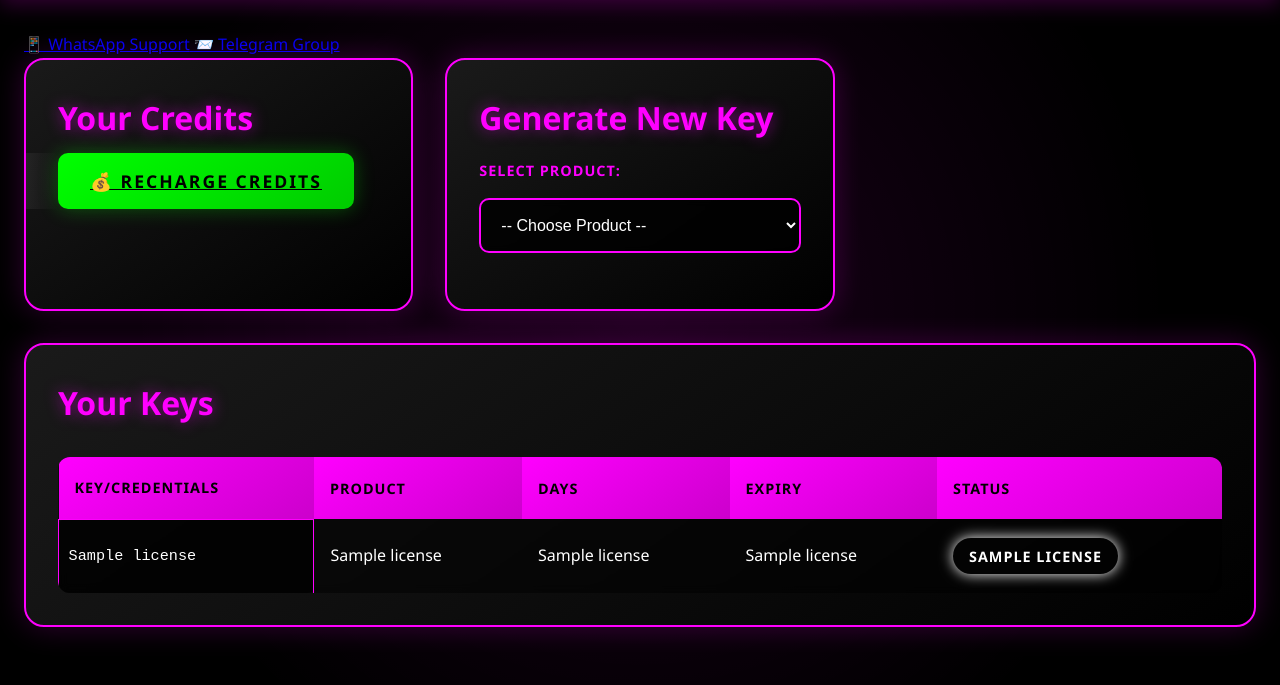
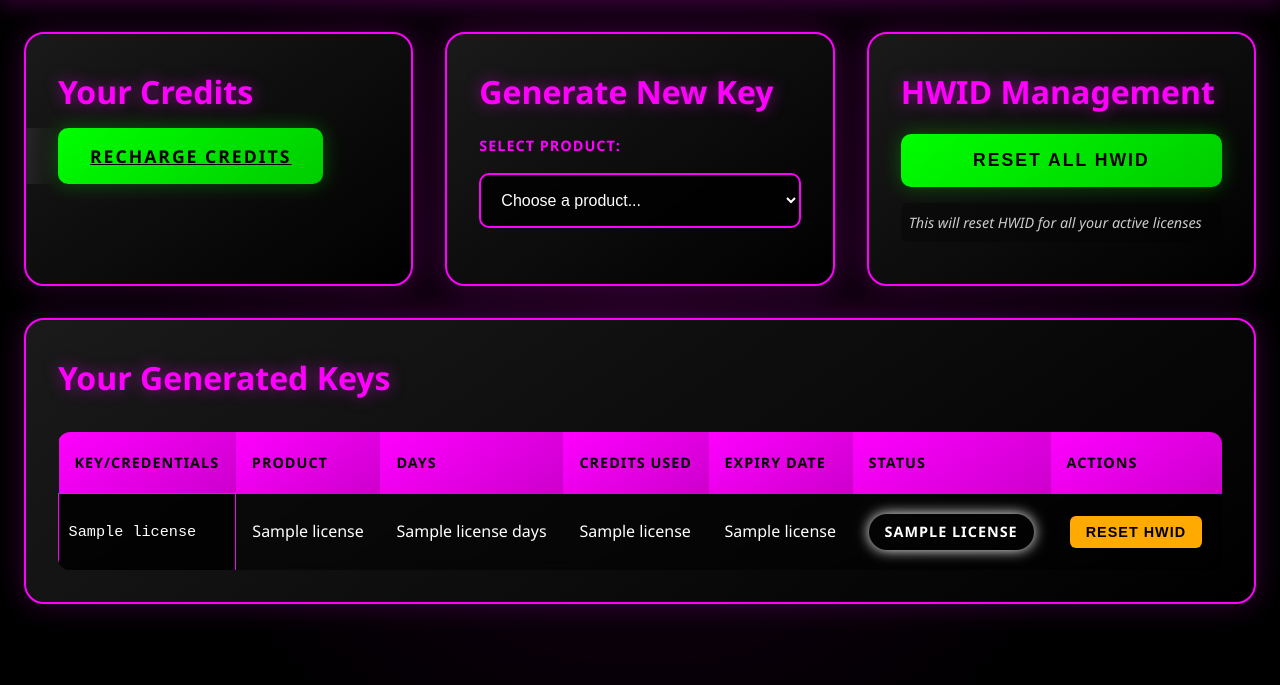
Before and after one commit to saddigamber-dev/Admin-Panels, a Flask app: template templates/dashboard.html in a window 1280 px wide. Shown: the part 91-776 px from the top of the page. Run offline with Flask 3, Linux system fonts and the light colour scheme; the template is opened without the code that fills it: most values are stand-ins (such as "Sample title", 1, 10 or a date in 2020).

Commit message:
Update dashboard.html

```diff
--- a/templates/dashboard.html
+++ b/templates/dashboard.html
@@ -17,22 +17,12 @@
     </nav>
 
     <div class="container">
-        <!-- Support Section -->
-        <div class="support-banner">
-            <a href="{{ whatsapp_link }}" target="_blank" class="support-link whatsapp">
-                <span>📱 WhatsApp Support</span>
-            </a>
-            <a href="{{ telegram_link }}" target="_blank" class="support-link telegram">
-                <span>📨 Telegram Group</span>
-            </a>
-        </div>
-
         <div class="dashboard-grid">
             <!-- Credits Section -->
             <div class="card">
                 <h2>Your Credits</h2>
                 <div class="credits-display">{{ user[4] }}</div>
-                <a href="{{ url_for('payment') }}" class="btn-primary">💰 Recharge Credits</a>
+                <a href="{{ url_for('payment') }}" class="btn-primary">Recharge Credits</a>
             </div>
 
             <!-- Generate Key Section -->
@@ -41,45 +31,57 @@
                 <div class="form-group">
                     <label for="product-select">Select Product:</label>
                     <select id="product-select" class="product-dropdown">
-                        <option value="">-- Choose Product --</option>
+                        <option value="">Choose a product...</option>
                         {% for product in products %}
-                        <option value="{{ product[0] }}" data-cost="{{ product[2] }}">
-                            {{ product[1] }} ({{ product[2] }} credits/day)
+                        <option value="{{ product[0] }}"
+                                data-cost="{{ product[2] }}"
+                                data-price="{{ product[3] }}"
+                                data-type="{{ product[4] }}">
+                            {{ product[1] }} - ₹{{ product[3] }}/day ({{ product[2] }} credits/day)
                         </option>
                         {% endfor %}
                     </select>
                 </div>
 
-                <div id="days-section" style="display: none;">
-                    <div class="form-group">
-                        <label for="days-select">Select Days:</label>
-                        <select id="days-select" class="days-dropdown">
-                            <option value="1">1 Day</option>
-                            <option value="3">3 Days</option>
-                            <option value="7">7 Days</option>
-                            <option value="15">15 Days</option>
-                            <option value="30">30 Days</option>
-                            <option value="60">60 Days</option>
-                            <option value="90">90 Days</option>
-                        </select>
-                    </div>
+                <!-- Days Selection Dropdown (Appears after product selection) -->
+                <div id="days-selection" style="display: none;" class="form-group">
+                    <label for="days-select">Select Duration:</label>
+                    <select id="days-select" class="days-dropdown">
+                        <option value="1">1 day</option>
+                        <option value="3">3 days</option>
+                        <option value="7">7 days</option>
+                        <option value="15">15 days</option>
+                        <option value="30">30 days</option>
+                        <option value="60">60 days</option>
+                        <option value="90">90 days</option>
+                    </select>
+                </div>
 
-                    <div id="price-details" class="price-details">
-                        <p>Total Credits: <span id="total-credits">0</span></p>
-                        <p>Amount: ₹<span id="total-price">0</span></p>
-                        <button id="generate-key" class="btn-primary" disabled>Generate Key</button>
-                    </div>
+                <div id="product-details" class="product-details" style="display: none;">
+                    <p>Credits per day: <span id="cost-per-day"></span></p>
+                    <p>Price per day: ₹<span id="price-per-day"></span></p>
+                    <hr>
+                    <p><strong>Total Credits: <span id="total-credits" class="neon-text-green"></span></strong></p>
+                    <p><strong>Total Price: ₹<span id="total-price" class="neon-text-green"></span></strong></p>
+                    <button id="generate-key" class="btn-primary" disabled>Generate Key</button>
                 </div>
 
                 <div id="generated-key" class="generated-key" style="display: none;">
-                    <h3>Your Key/Credentials:</h3>
-                    <div class="key-display"></div>
+                    <h3>Your Generated Key/Credentials:</h3>
+                    <div class="key-display" style="white-space: pre-line;"></div>
                 </div>
+            </div>
+
+            <!-- HWID Reset Options -->
+            <div class="card">
+                <h2>HWID Management</h2>
+                <button id="hwid-reset-all" class="btn-primary">Reset All HWID</button>
+                <p class="hwid-note">This will reset HWID for all your active licenses</p>
             </div>
 
             <!-- Your Keys Section -->
             <div class="card full-width">
-                <h2>Your Keys</h2>
+                <h2>Your Generated Keys</h2>
                 <div class="table-container">
                     <table>
                         <thead>
@@ -87,8 +89,10 @@
                                 <th>Key/Credentials</th>
                                 <th>Product</th>
                                 <th>Days</th>
-                                <th>Expiry</th>
+                                <th>Credits Used</th>
+                                <th>Expiry Date</th>
                                 <th>Status</th>
+                                <th>Actions</th>
                             </tr>
                         </thead>
                         <tbody>
@@ -96,9 +100,13 @@
                             <tr>
                                 <td class="key-cell">{{ license[1] }}</td>
                                 <td>{{ license[3] }}</td>
-                                <td>{{ license[4] }}</td>
+                                <td>{{ license[4] }} days</td>
+                                <td>{{ license[5] }}</td>
                                 <td>{{ license[6] }}</td>
                                 <td><span class="status-badge status-{{ license[7] }}">{{ license[7] }}</span></td>
+                                <td>
+                                    <button class="btn-small btn-hwid-reset" data-license-id="{{ license[0] }}">Reset HWID</button>
+                                </td>
                             </tr>
                             {% endfor %}
                         </tbody>
@@ -108,82 +116,6 @@
         </div>
     </div>
 
-    <script>
-    // Product selection
-    const productSelect = document.getElementById('product-select');
-    const daysSection = document.getElementById('days-section');
-    const daysSelect = document.getElementById('days-select');
-    const priceDetails = document.getElementById('price-details');
-    const totalCredits = document.getElementById('total-credits');
-    const totalPrice = document.getElementById('total-price');
-    const generateBtn = document.getElementById('generate-key');
-    const generatedKeyDiv = document.getElementById('generated-key');
-    const keyDisplay = document.querySelector('.key-display');
-
-    let selectedProduct = null;
-
-    productSelect.addEventListener('change', function() {
-        const option = this.options[this.selectedIndex];
-        if (this.value) {
-            selectedProduct = {
-                id: this.value,
-                cost: option.dataset.cost
-            };
-            daysSection.style.display = 'block';
-            calculatePrice();
-        } else {
-            daysSection.style.display = 'none';
-            selectedProduct = null;
-        }
-    });
-
-    daysSelect.addEventListener('change', calculatePrice);
-
-    function calculatePrice() {
-        if (!selectedProduct) return;
-
-        const days = parseInt(daysSelect.value);
-        const credits = selectedProduct.cost * days;
-        const price = credits / 0.5; // ₹1 = 0.5 credits
-
-        totalCredits.textContent = credits;
-        totalPrice.textContent = price.toFixed(2);
-        generateBtn.disabled = false;
-    }
-
-    // Generate key
-    generateBtn.addEventListener('click', function() {
-        const days = daysSelect.value;
-
-        generateBtn.disabled = true;
-        generateBtn.textContent = 'Generating...';
-
-        fetch('/generate_key', {
-            method: 'POST',
-            headers: { 'Content-Type': 'application/json' },
-            body: JSON.stringify({
-                product_id: selectedProduct.id,
-                days: days
-            })
-        })
-        .then(response => response.json())
-        .then(data => {
-            if (data.success) {
-                keyDisplay.textContent = data.key;
-                generatedKeyDiv.style.display = 'block';
-                setTimeout(() => location.reload(), 2000);
-            } else {
-                alert('Error: ' + data.error);
-                generateBtn.disabled = false;
-                generateBtn.textContent = 'Generate Key';
-            }
-        })
-        .catch(error => {
-            alert('Error generating key');
-            generateBtn.disabled = false;
-            generateBtn.textContent = 'Generate Key';
-        });
-    });
-    </script>
+    <script src="{{ url_for('static', filename='script.js') }}"></script>
 </body>
 </html>
```
